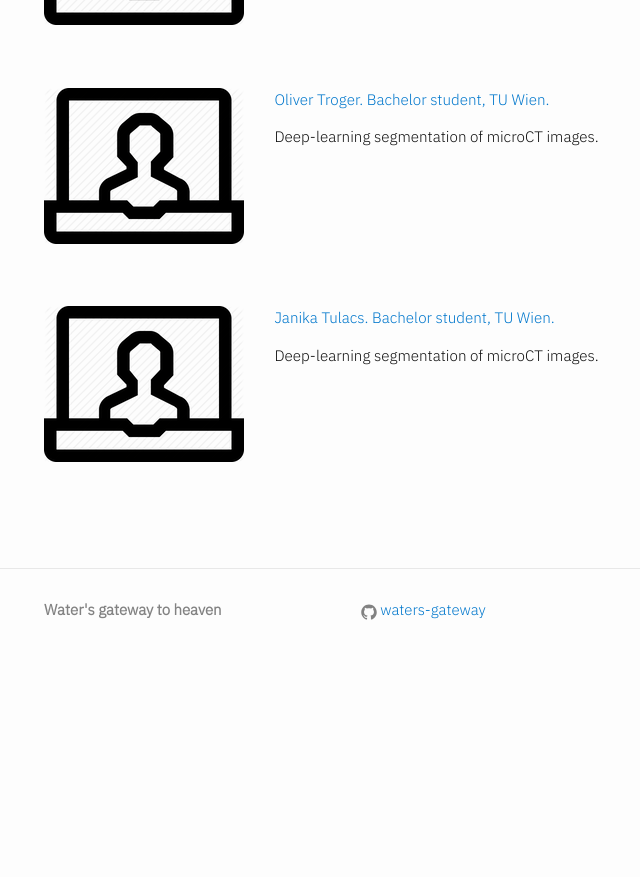
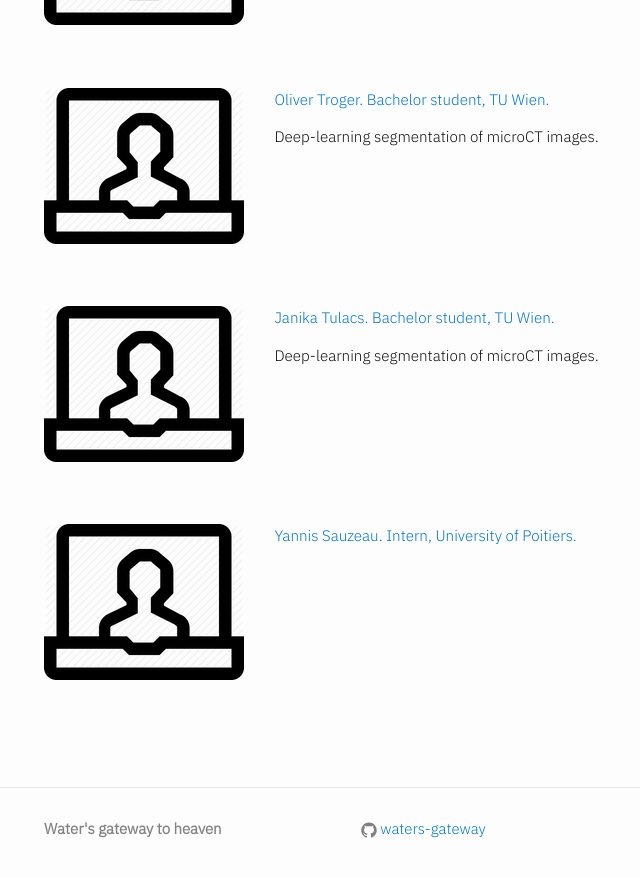
Before and after one commit to waters-gateway/waters-gateway.github.io, a Jekyll site: the page built from about.md, in a window 1280 px wide and 900 px high, scrolled down 3582 px. Shown: the top 877 px of the window, without its empty margins (151-791 px from the left). Built offline with Jekyll 4.4.1, drawn with Linux system fonts in a browser that asks for light colours; before the commit the page ends 4264 px from its top, so only the background shows below that.

Commit message:
add me in the about page

```diff
--- a/_data/people.yaml
+++ b/_data/people.yaml
@@ -59,6 +59,10 @@
       url:
       avatar: /images/people/50_profile_contact_card_id_card_idendity_person_avatar_computer_file_information-512.png
       snippet: Deep-learning segmentation of microCT images.
+    - person: Yannis Sauzeau. Intern, University of Poitiers.
+      url:
+      avatar: /images/people/50_profile_contact_card_id_card_idendity_person_avatar_computer_file_information-512.png
+      snippet:
 # other:
 #   - title: Optimization of irrigation in vegetable crops grow in histosols, in Prof. Jean Caron's team at Université Laval.
 #     url: http://www.sciencedirect.com/science/article/pii/S0378377414000031
```
